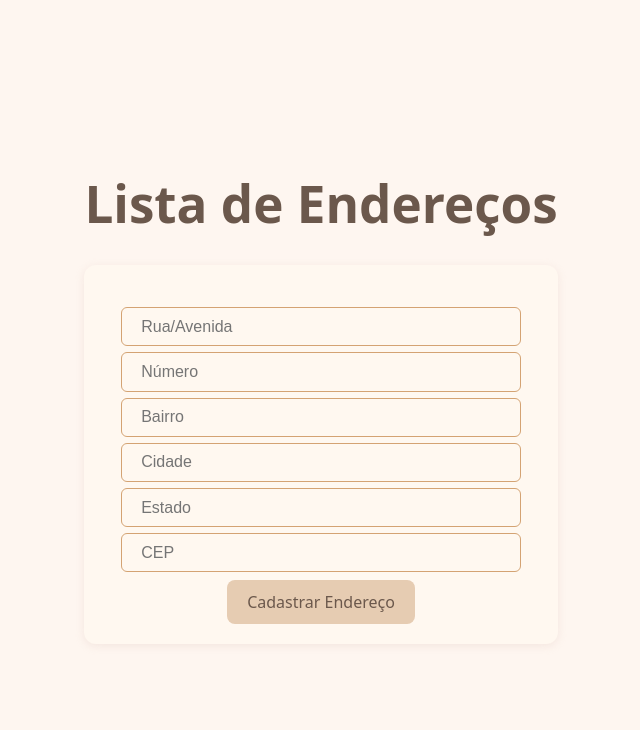
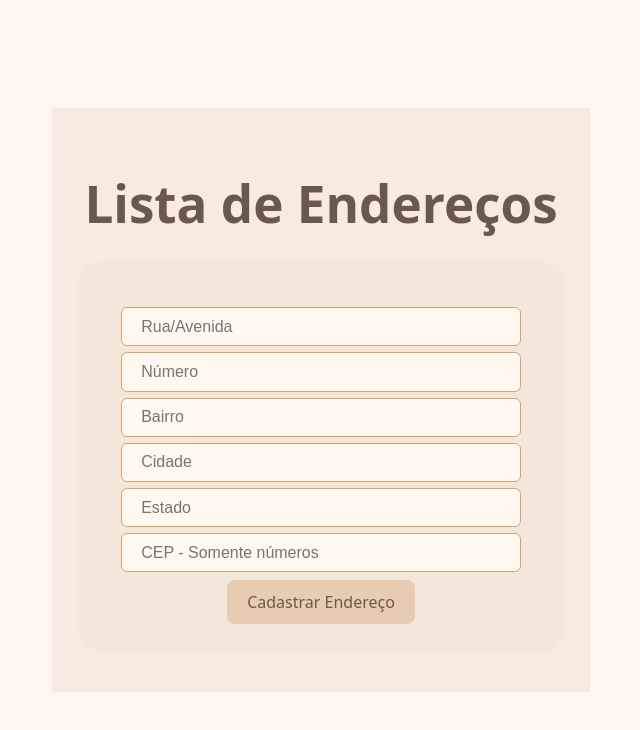
Before and after one commit to kelyacoosta/RPV-LISTA-DE-ENDERECOS, a React (Vite) app: page / in a window 1280 px wide. Shown: the top 730 px of the page, without its empty margins (319-959 px from the left). Built offline with nearby package versions, Linux system fonts and the light colour scheme.

Commit message:
atualizando

```diff
--- a/src/App.css
+++ b/src/App.css
@@ -3,7 +3,7 @@
   margin: 0 auto;
   padding: 2rem;
   text-align: center;
-  background-color: #fef6f0;
+  background-color: #f8eae0;
 }
 
 .card {
@@ -12,7 +12,7 @@
   justify-content: center;
   gap: 8px;
   flex-direction: column;
-  background-color: #fff8f0;
+  background-color: #f3e7da;
   padding: 20px;
   border-radius: 12px;
   box-shadow: 0 2px 8px rgba(222, 197, 185, 0.3);
--- a/src/App.tsx
+++ b/src/App.tsx
@@ -99,7 +99,7 @@ export function App() {
           <input placeholder='Bairro' value={bairro} onChange={e => setBairro(e.target.value)} />
           <input placeholder='Cidade' value={cidade} onChange={e => setCidade(e.target.value)} />
           <input placeholder='Estado' value={estado} onChange={e => setEstado(e.target.value)} />
-          <input placeholder='CEP' value={cep} onChange={e => setCep(e.target.value)} />
+          <input placeholder='CEP - Somente números' value={cep} onChange={e => setCep(e.target.value)} />
         </div>
         <button onClick={adicionarEndereco}>Cadastrar Endereço</button>
       </div>
--- a/src/index.css
+++ b/src/index.css
@@ -5,7 +5,7 @@
 
   color-scheme: light;
   color: #6b584c;
-  background-color: #fef6f0;
+  background-color: #e5cdba;
 
   font-synthesis: none;
   text-rendering: optimizeLegibility;
```
